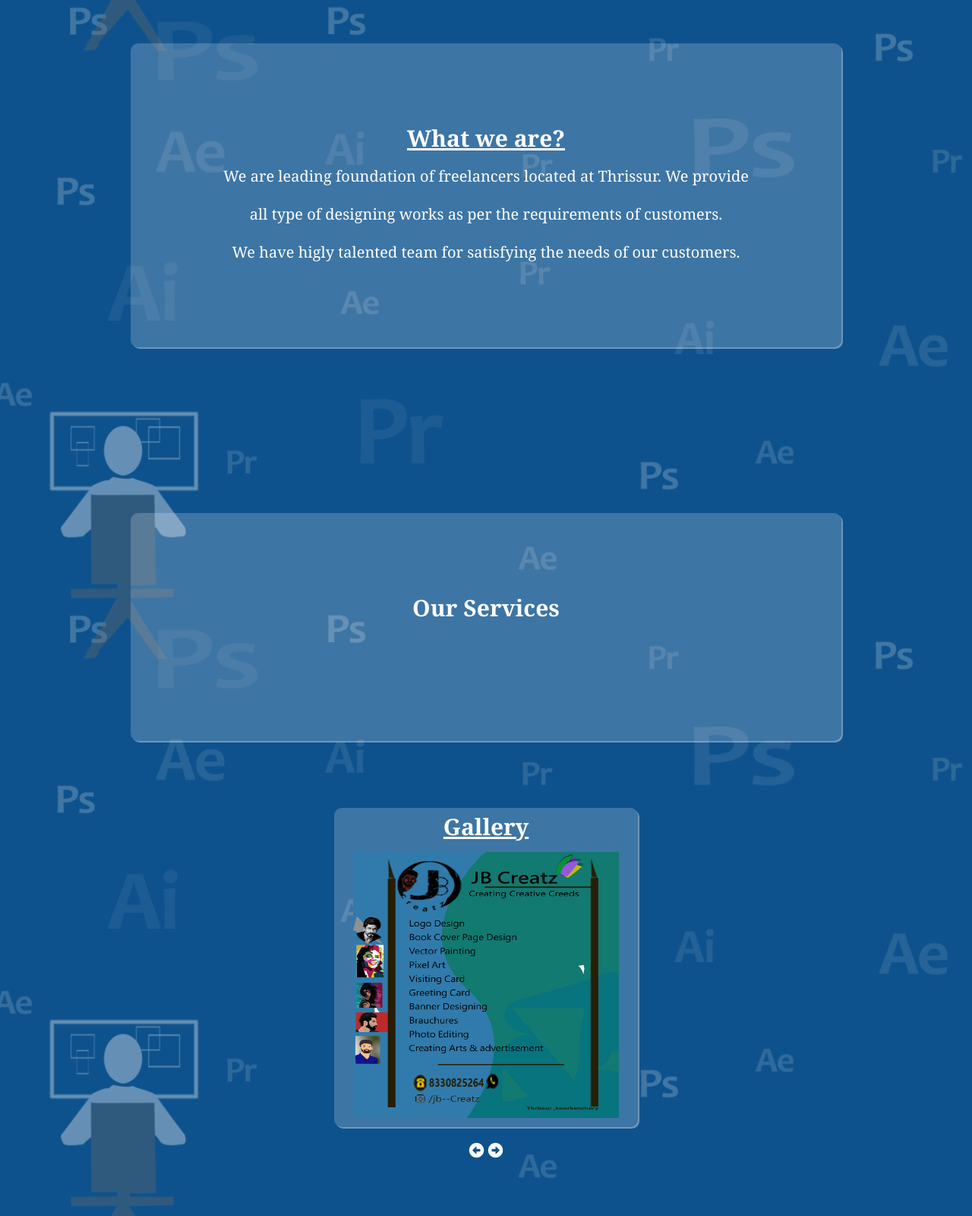
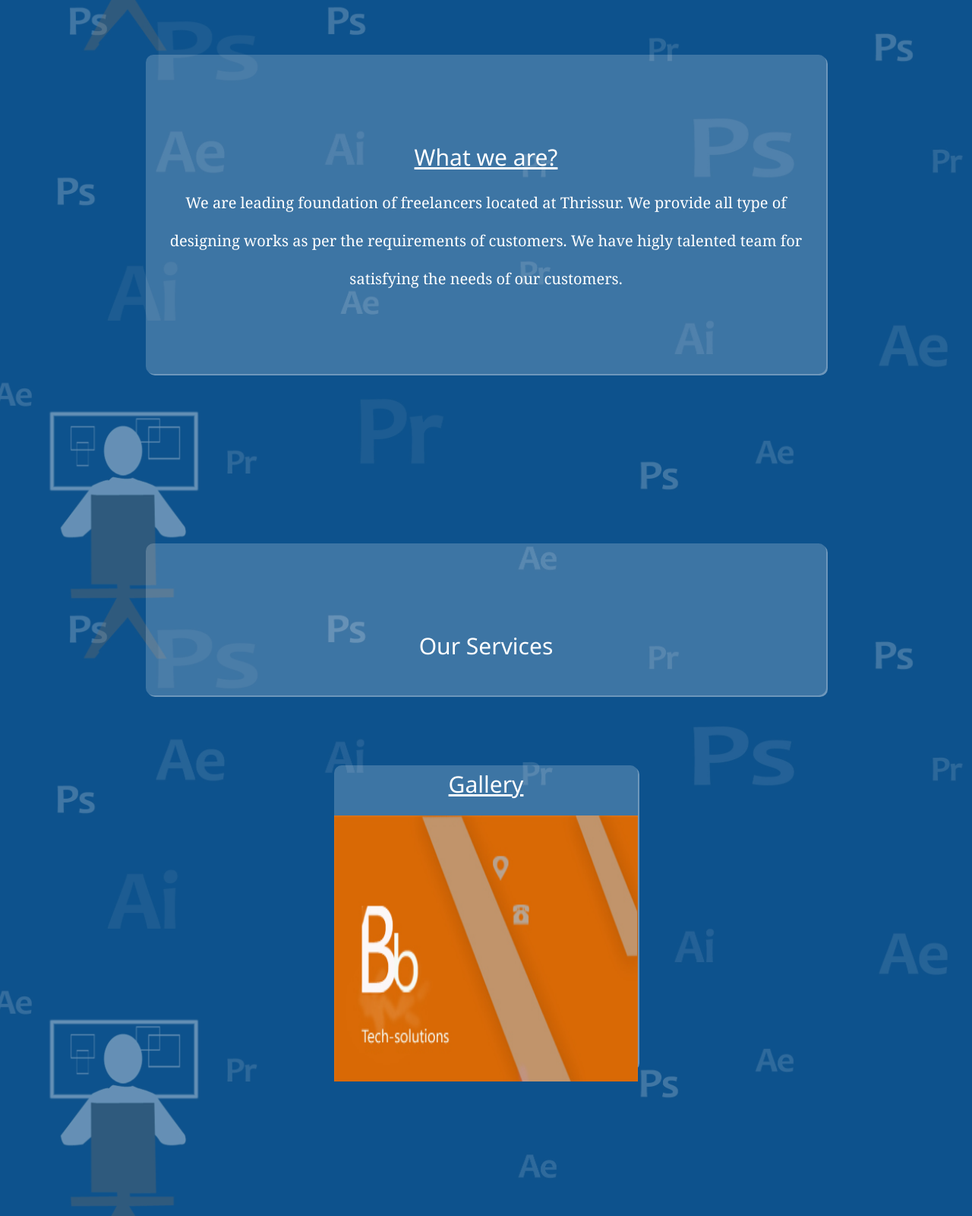
Before and after one commit to bin2598/JB-Site, a plain HTML site: page index.html in a window 1280 px wide. Shown: the part 653-2253 px from the top of the page at 76% size. Drawn offline with nearby package versions, Linux system fonts and the light colour scheme.

Commit message:
index.html updated with image sliding

```diff
--- a/index.html
+++ b/index.html
@@ -5,6 +5,11 @@
         <title>JB Creatz</title>
         <link rel="stylesheet" type="text/css" href="style.css">
         <link rel="stylesheet" href="https://cdnjs.cloudflare.com/ajax/libs/font-awesome/5.12.0-2/css/all.min.css">
+
+        <link rel="stylesheet" href="https://www.w3schools.com/w3css/4/w3.css">
+    <style>
+    .mySlides {display:none;}
+    </style>
     </head>
 
     <body>
@@ -22,10 +27,10 @@
 
         <nav id="navbar">
             <ul id="ul">
-                <li><a href="#aboutus">About Us</a></li>
-                <li><a href="#services">Our Services</a></li>
-                <li><a href="works.html">Our Works</a></li>
-                <li><a href="#contact">Contact Us</a></li>
+                <a href="#aboutus"><li>About Us</li></a>
+                <a href="#services"><li>Our Services</li></a>
+                <a href="works.html"><li>Our Works</li></a>
+                <a href="#contact"><li>Contact Us</li></a>
             </ul>
         </nav>
 
@@ -50,10 +55,10 @@
 <br><br>
         <div class="section" id="aboutus">
             <section class="sect" id="about">
-                <h2><u>What we are?</u></h2>
+                <h2 style="text-align: center;"><u>What we are?</u></h2>
                 <p>
-                    We are leading foundation of freelancers located at Thrissur. We provide <br
-                    >all type of designing works as per the requirements of customers.<br>
+                    We are leading foundation of freelancers located at Thrissur. We provide
+                    all type of designing works as per the requirements of customers.
                     We have higly talented team for satisfying the needs of our customers.
                 </p>
             </section><br>
@@ -73,7 +78,30 @@
 
                     <div class="works">
 
-                        <img src="img/1.jpg" id="img">
+                        <div class="w3-content w3-section" style="max-width:500px">
+                            <img class="mySlides" src="img/1.jpg" style="width:100%">
+                            <img class="mySlides" src="img/2.jpg" style="width:100%">
+                            <img class="mySlides" src="img/3.jpg" style="width:100%">
+                          </div>
+
+                          <script>
+                          var myIndex = 0;
+                          carousel();
+
+                          function carousel() {
+                            var i;
+                            var x = document.getElementsByClassName("mySlides");
+                            for (i = 0; i < x.length; i++) {
+                              x[i].style.display = "none";
+                            }
+                            myIndex++;
+                            if (myIndex > x.length) {myIndex = 1}
+                            x[myIndex-1].style.display = "block";
+                            setTimeout(carousel, 2000); // Change image every 2 seconds
+                          }
+                          </script>
+
+                        <!-- <img src="img/1.jpg" id="img">
                     <div>
                         <i class="fas fa-arrow-alt-circle-left" id="back"></i>
                         <i class="fas fa-arrow-alt-circle-right" id="forward"></i>
@@ -107,7 +135,7 @@
                                 }
                                 img.src = "img/" + im[c] + ".jpg"
                             }
-                        </script>
+                        </script> -->
                     </div>
 
             </section>
@@ -119,7 +147,7 @@
                 <h2>Contact Us</h2>
 
                 <i class="fas fa-phone"><span>8330825264</span></i>
-                <i class="far fa-envelope"><span>jubinbabyanthony@gmail.com</i></span>
+                <i class="far fa-envelope"><span id="email">jubinbabyanthony@gmail.com</i></span>
                 <i class="fas fa-map-marker-alt"><span>Thrissur,Kerala</i></span>
 
 
@@ -127,7 +155,7 @@
         </div>
 
         <script>
-            if(window.innerWidth <= 500){
+            if(window.innerWidth <= 700){
             r = document.getElementById('response')
             n = document.getElementById('navbar')
             n.style.width = "0px"
```
